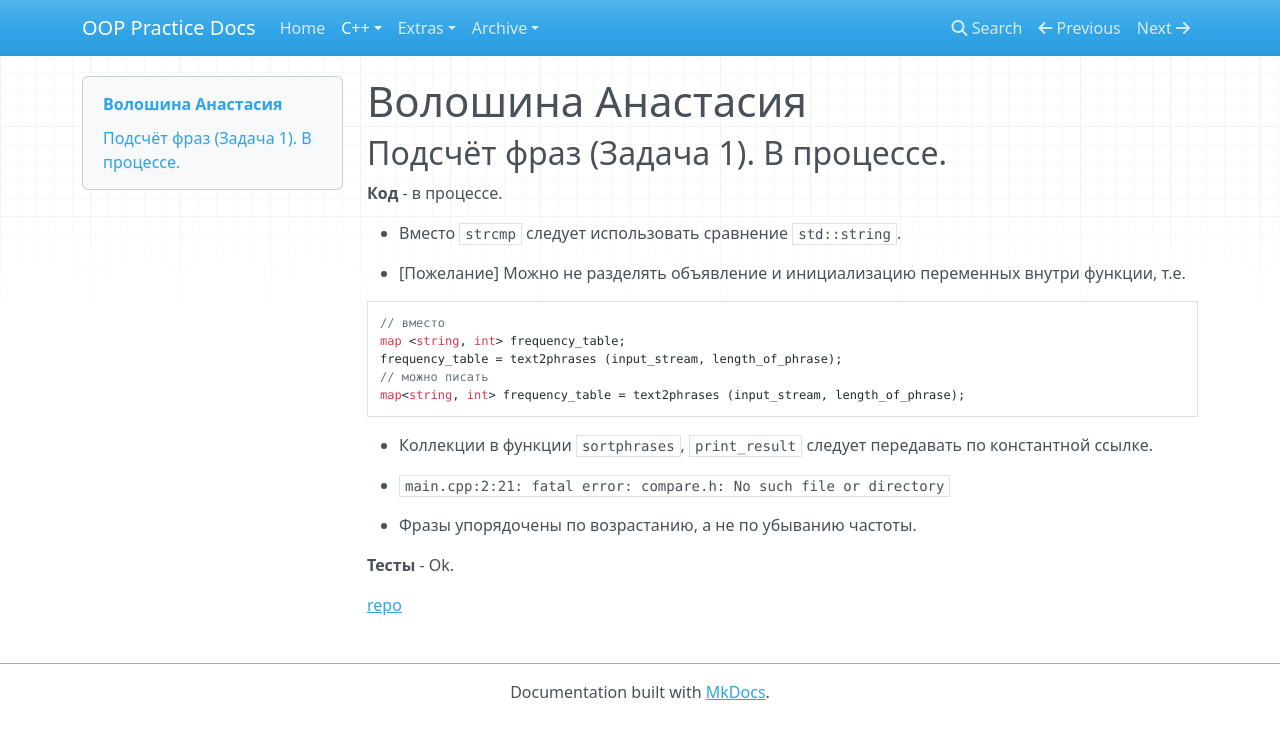
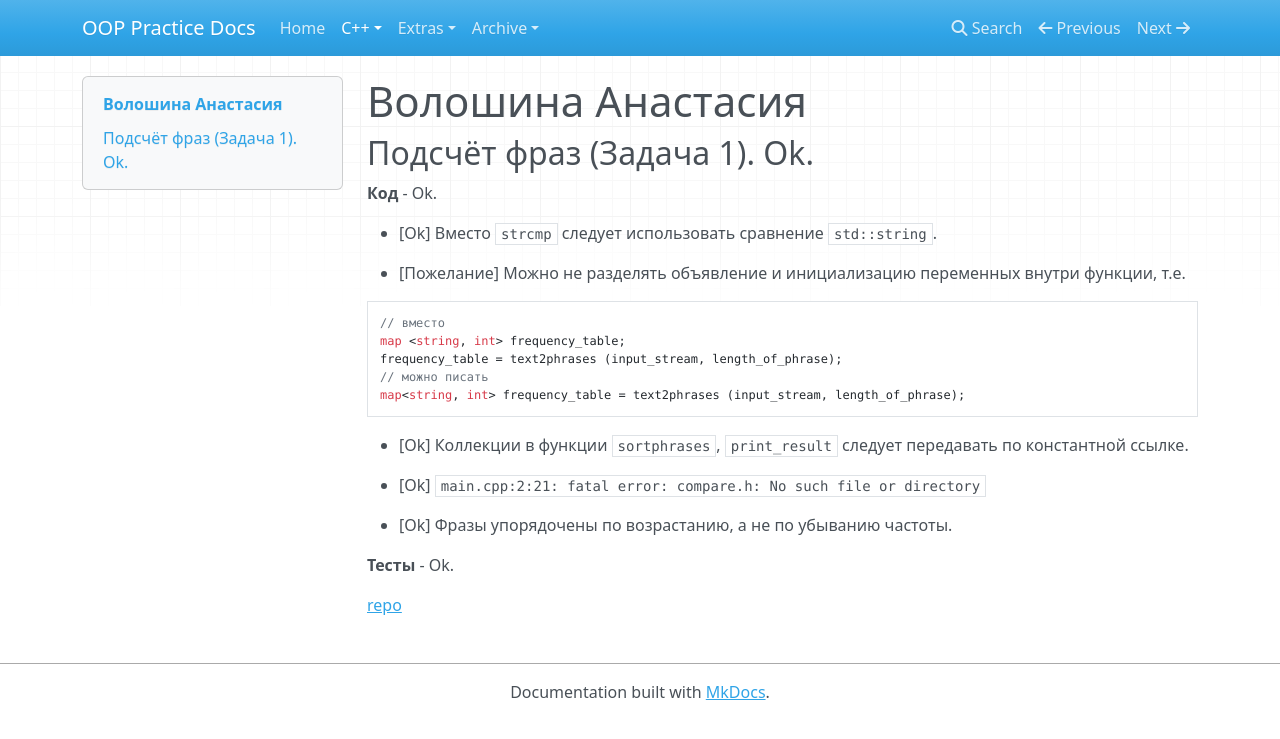
Before and after one commit to avoronkov/oop, an MkDocs documentation site: the page built from docs/2017.cpp/results/voloshina.md, in a window 1280 px wide. Shown: the top 739 px of the page. Built offline with MkDocs 1.6.1, drawn with Linux system fonts in a browser that asks for light colours; nearby versions of some CDN libraries; old or Windows-style settings are respelled for this version of MkDocs.

Commit message:
update results

````diff
--- a/docs/2017.cpp/results/voloshina.md
+++ b/docs/2017.cpp/results/voloshina.md
@@ -1,10 +1,10 @@
 # Волошина Анастасия
 
-## Подсчёт фраз (Задача 1). В процессе.
+## Подсчёт фраз (Задача 1). Ok.
 
-**Код** - в процессе.
+**Код** - Ok.
 
-- Вместо `strcmp` следует использовать сравнение `std::string`.
+- [Ok] Вместо `strcmp` следует использовать сравнение `std::string`.
 
 - [Пожелание] Можно не разделять объявление и инициализацию переменных внутри функции, т.е.
 ```
@@ -15,11 +15,11 @@ frequency_table = text2phrases (input_stream, length_of_phrase);
 map<string, int> frequency_table = text2phrases (input_stream, length_of_phrase);
 ```
 
-- Коллекции в функции `sortphrases`, `print_result` следует передавать по константной ссылке.
+- [Ok] Коллекции в функции `sortphrases`, `print_result` следует передавать по константной ссылке.
 
-- `main.cpp:2:21: fatal error: compare.h: No such file or directory`
+- [Ok] `main.cpp:2:21: fatal error: compare.h: No such file or directory`
 
-- Фразы упорядочены по возрастанию, а не по убыванию частоты.
+- [Ok] Фразы упорядочены по возрастанию, а не по убыванию частоты.
 
 **Тесты** - Ok.
 
--- a/mkdocs.yml
+++ b/mkdocs.yml
@@ -13,6 +13,7 @@ pages:
                 - 'Chmil': 2017.cpp/results/chmil.md
                 - 'Grigorovich': 2017.cpp/results/grigorovich.md
                 - 'Petin': 2017.cpp/results/petin.md
+                - 'Pushkov': 2017.cpp/results/pushkov.md
                 - 'Razumov': 2017.cpp/results/razumov.md
                 - 'Snegireva': 2017.cpp/results/snegireva.md
                 - 'Shustova': 2017.cpp/results/shustova.md
````
Also changed, not shown: docs/2017.cpp/results.md (+7 -3 lines), docs/2017.cpp/results/bastrykina.md (+3 -3 lines), docs/2017.cpp/results/pushkov.md (added, +17 -0 lines).
